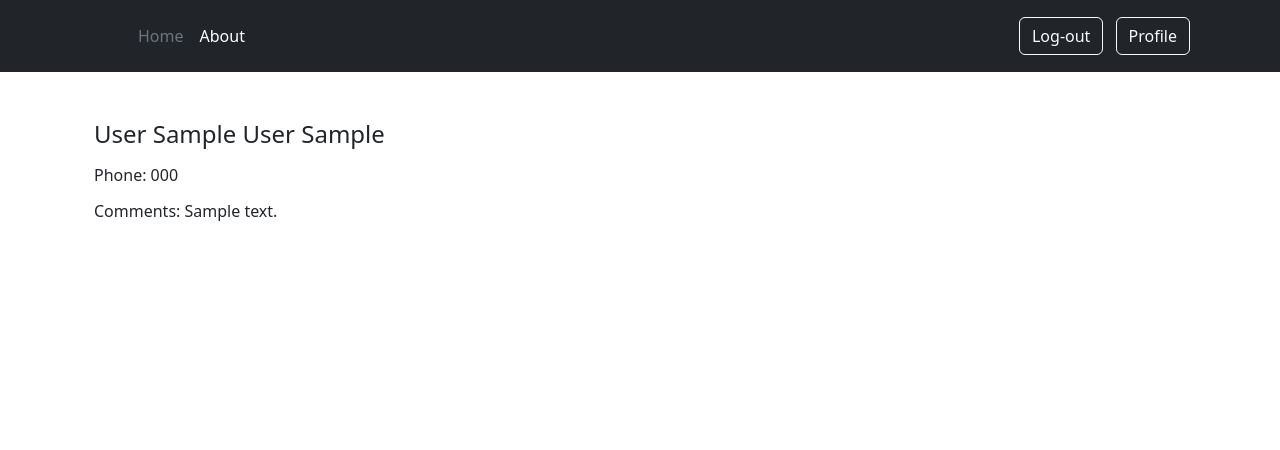
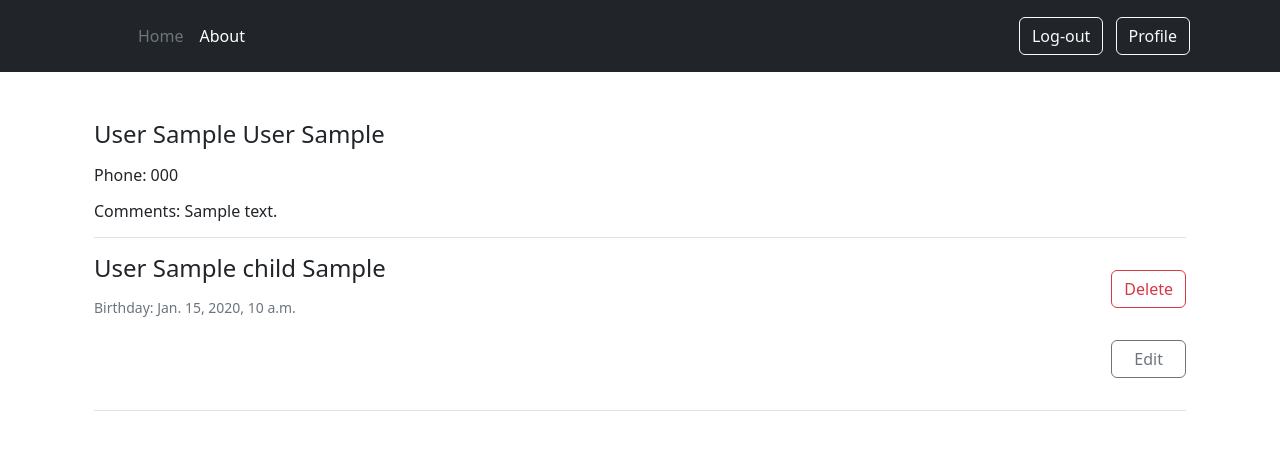
Before and after one commit to nameses/kindergartenDB_python, a Django app: page /profile/ in a window 1280 px wide. Shown: the top 450 px of the page. Run offline with Django 4.2, Linux system fonts and the light colour scheme; a user stored in the database is signed in; tables that the repository leaves empty hold one stand-in row (values such as "Sample post").

Commit message:
back button in children list, list of children in profile

```diff
--- a/kindergartenDB/authorization/views.py
+++ b/kindergartenDB/authorization/views.py
@@ -6,6 +6,7 @@ from django.shortcuts import render, get_object_or_404
 from authorization.models import UserAdditionInfo
 from .decorators import authenticated_only
 from .forms import SignUpForm, LoginForm
+from kindergarten.models import Child
 
 
 def profile(request, user_id=None):
@@ -19,6 +20,8 @@ def profile(request, user_id=None):
             {
                 'user': (user := request.user),
                 'UAI': UserAdditionInfo.objects.get(user=user),
+                'children': Child.objects.filter(parent=user),
+                'is_parent': True,
             }
         )
 
@@ -28,6 +31,8 @@ def profile(request, user_id=None):
         {
             'user': (user := get_object_or_404(User, id=user_id)),
             'UAI': UserAdditionInfo.objects.get(user=user),
+            'children': Child.objects.filter(parent=user),
+            'is_parent': False
         }
     )
 
--- a/kindergartenDB/templates/authorization/profile.html
+++ b/kindergartenDB/templates/authorization/profile.html
@@ -4,12 +4,31 @@
 
 {% block content %}
 
-    <div>
+    <div class="border-bottom">
         <strong class="text-dark h4 d-block pb-3 mb-0">{{ UAI }}</strong>
         <p class="d-block pb-3 mb-0 lh-sm">Phone: {{ UAI.phone }}</p>
         <p class="d-block pb-3 mb-0 lh-sm">Comments: {{ UAI.comments }}</p>
     </div>
+    {% for child in children %}
+        <div class="d-flex text-muted pt-3">
+            <div class="pb-3 mb-0 small lh-sm border-bottom w-100 d-flex justify-content-between">
+                <div>
+                    <strong class="text-dark h4 d-block pb-3 mb-0">{{ child }}</strong>
+                    <p class="d-block pb-3 mb-0 lh-sm">Birthday: {{ child.birthday }}</p>
+                </div>
+                {% if is_parent %}
+                    <div>
+                        <form action="/child/{{ child.id }}/delete" method="post">
+                            {% csrf_token %}
+                            <button type="submit" class="btn btn-outline-danger mt-3 mb-3">Delete</button>
+                        </form>
+                        <a class="btn btn-outline-secondary mt-3 mb-3 w-100" href="/child/{{ child.id }}">Edit</a>
+                    </div>
+                {% endif %}
+            </div>
+        </div>
 
+    {% endfor %}
 
 
 {% endblock %}
--- a/kindergartenDB/templates/kindergarten/children_by_group_list.html
+++ b/kindergartenDB/templates/kindergarten/children_by_group_list.html
@@ -5,7 +5,7 @@
 {% block content %}
     <div class="d-flex text-muted pb-3 pl-5 bd-example">
         <a class="btn btn-secondary m-1" href="/group/{{ group.id }}/children">Reload</a>
-
+        <a class="btn btn-secondary m-1" href="/groups">Back</a>
     </div>
     <div class="d-flex pb-3 pl-5 border-bottom bd-example">
 
```
